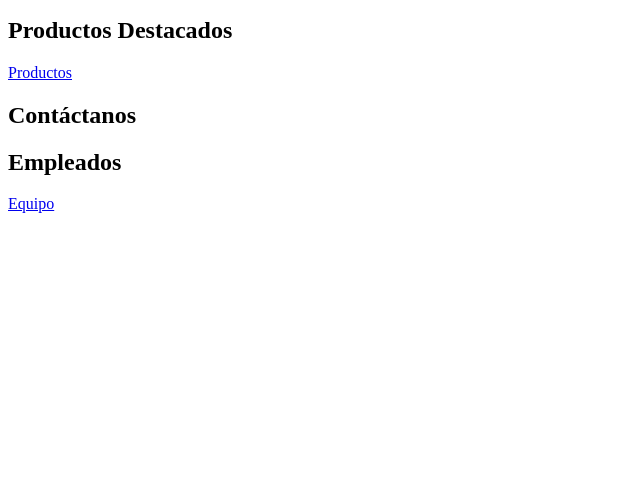
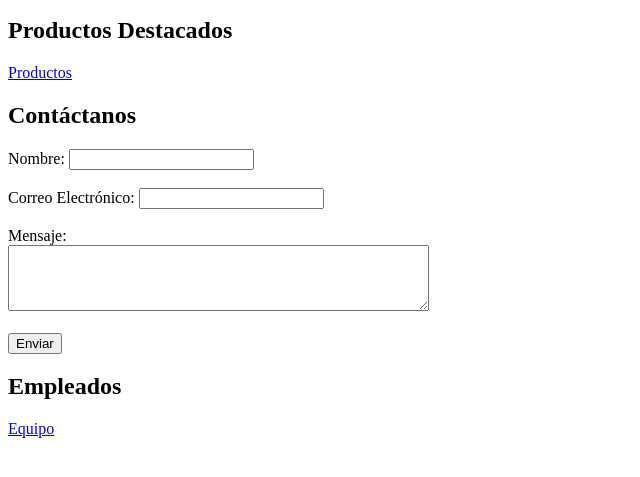
Before and after one commit to olga3emes/carpetarepo, a plain HTML site: page index.html in a window 1280 px wide. Shown: the part 101-578 px from the top of the page, without its empty margins (0-640 px from the left). Drawn offline with Linux system fonts and the light colour scheme.

Commit message:
Add contact form to index.html
Added a contact form with fields for name, email, and message.

```diff
--- a/index.html
+++ b/index.html
@@ -15,6 +15,18 @@
     <h2>Contáctanos</h2>
 
 
+    <form action="contacto.html" method="post">
+        <label for="nombre">Nombre:</label>
+        <input type="text" id="name" name="name" required><br><br>
+
+        <label for="email">Correo Electrónico:</label>
+        <input type="email" id="email" name="email" required><br><br>
+
+        <label for="mensaje">Mensaje:</label><br>
+        <textarea id="mensaje" name="mensaje" rows="4" cols="50" required></textarea><br><br>
+
+        <input type="submit" value="Enviar">
+    </form>
 
     <h2>Empleados</h2>
 
```
